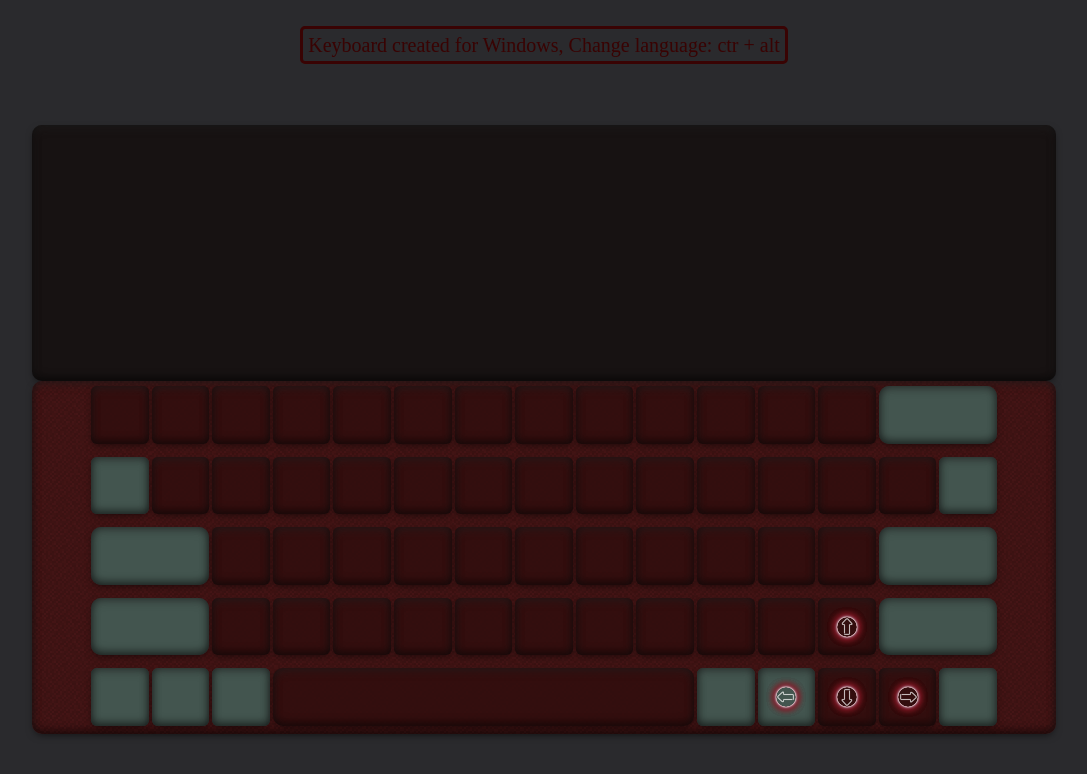
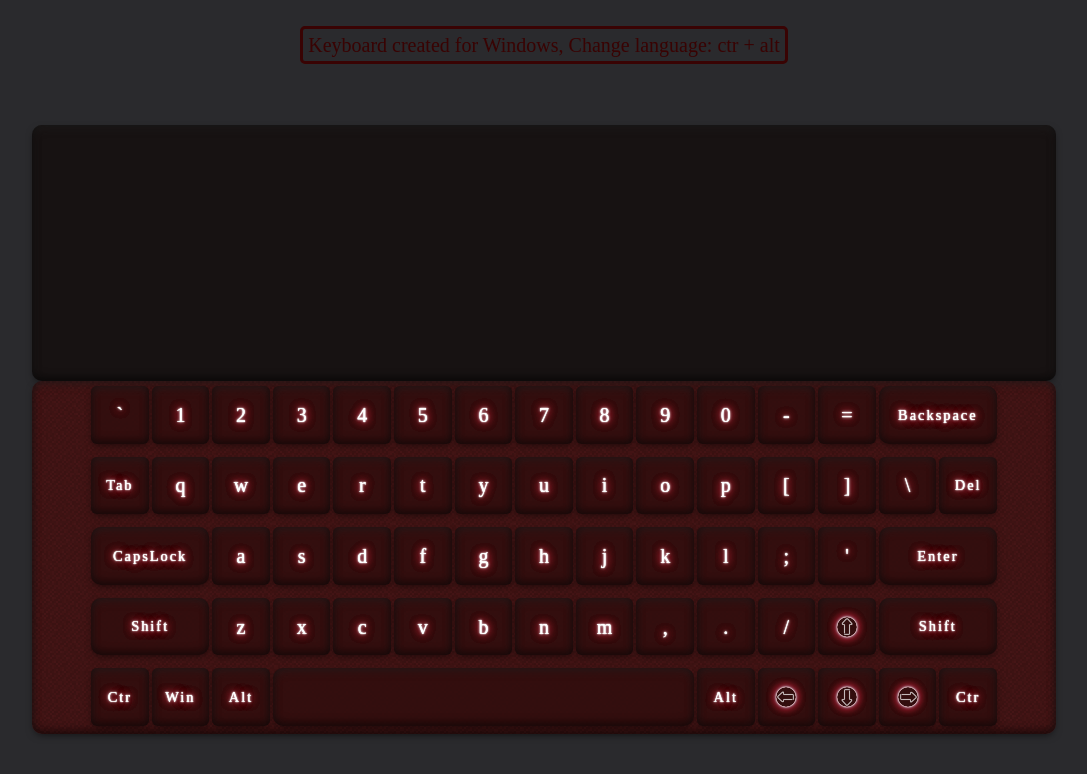
Before and after one commit to vikkitorry/Virtual-Keyboard, a plain HTML site: page index.html in a window 1280 px wide. Shown: the whole page, without its empty margins (96-1183 px from the left). Drawn offline with Linux system fonts and the light colour scheme.

Commit message:
feat:  add shift and capslock feature

```diff
--- a/js/app.js
+++ b/js/app.js
@@ -1,137 +1,137 @@
 class Keyboard {
   constructor() {
     this.engLetters = {
-      Backquote: '`',
-      Digit1: '1',
-      Digit2: '2',
-      Digit3: '3',
-      Digit4: '4',
-      Digit5: '5',
-      Digit6: '6',
-      Digit7: '7',
-      Digit8: '8',
-      Digit9: '9',
-      Digit0: '0',
-      Minus: '-',
-      Equal: '=',
-      Backspace: 'Backspace',
-      Tab: 'Tab',
-      KeyQ: 'Q',
-      KeyW: 'W',
-      KeyE: 'E',
-      KeyR: 'R',
-      KeyT: 'T',
-      KeyY: 'Y',
-      KeyU: 'U',
-      KeyI: 'I',
-      KeyO: 'O',
-      KeyP: 'P',
-      BracketLeft: '[',
-      BracketRight: ']',
-      Backslash: '\\',
-      Delete: 'Del',
-      CapsLock: 'CapsLock',
-      KeyA: 'a',
-      KeyS: 's',
-      KeyD: 'd',
-      KeyF: 'f',
-      KeyG: 'g',
-      KeyH: 'h',
-      KeyJ: 'j',
-      KeyK: 'k',
-      KeyL: 'l',
-      Semicolon: ';',
-      Quote: "'",
-      Enter: 'Enter',
-      ShiftLeft: 'Shift',
-      KeyZ: 'z',
-      KeyX: 'x',
-      KeyC: 'c',
-      KeyV: 'v',
-      KeyB: 'b',
-      KeyN: 'n',
-      KeyM: 'm',
-      Comma: ',',
-      Period: '.',
-      Slash: '/',
-      ArrowUp: '',
-      ShiftRight: 'Shift',
-      ControlLeft: 'Control',
-      MetaLeft: 'Win',
-      AltLeft: 'Alt',
-      Space: ' ',
-      AltRight: 'Alt',
-      ArrowLeft: '',
-      ArrowDown: '',
-      ArrowRight: '',
-      ControlRight: 'Control',
+      Backquote: ['`', 'true'],
+      Digit1: ['1'],
+      Digit2: ['2'],
+      Digit3: ['3'],
+      Digit4: ['4'],
+      Digit5: ['5'],
+      Digit6: ['6'],
+      Digit7: ['7'],
+      Digit8: ['8'],
+      Digit9: ['9'],
+      Digit0: ['0'],
+      Minus: ['-'],
+      Equal: ['='],
+      Backspace: ['Backspace'],
+      Tab: ['Tab'],
+      KeyQ: ['q', 'true'],
+      KeyW: ['w', 'true'],
+      KeyE: ['e', 'true'],
+      KeyR: ['r', 'true'],
+      KeyT: ['t', 'true'],
+      KeyY: ['y', 'true'],
+      KeyU: ['u', 'true'],
+      KeyI: ['i', 'true'],
+      KeyO: ['o', 'true'],
+      KeyP: ['p', 'true'],
+      BracketLeft: ['[', 'true'],
+      BracketRight: [']', 'true'],
+      Backslash: ['\\', 'true'],
+      Delete: ['Del'],
+      CapsLock: ['CapsLock'],
+      KeyA: ['a', 'true'],
+      KeyS: ['s', 'true'],
+      KeyD: ['d', 'true'],
+      KeyF: ['f', 'true'],
+      KeyG: ['g', 'true'],
+      KeyH: ['h', 'true'],
+      KeyJ: ['j', 'true'],
+      KeyK: ['k', 'true'],
+      KeyL: ['l', 'true'],
+      Semicolon: [';', 'true'],
+      Quote: ["'", 'true'],
+      Enter: ['Enter'],
+      ShiftLeft: ['Shift'],
+      KeyZ: ['z', 'true'],
+      KeyX: ['x', 'true'],
+      KeyC: ['c', 'true'],
+      KeyV: ['v', 'true'],
+      KeyB: ['b', 'true'],
+      KeyN: ['n', 'true'],
+      KeyM: ['m', 'true'],
+      Comma: [',', 'true'],
+      Period: ['.', 'true'],
+      Slash: ['/', 'true'],
+      ArrowUp: [''],
+      ShiftRight: ['Shift'],
+      ControlLeft: ['Ctr'],
+      MetaLeft: ['Win'],
+      AltLeft: ['Alt'],
+      Space: [' '],
+      AltRight: ['Alt'],
+      ArrowLeft: [''],
+      ArrowDown: [''],
+      ArrowRight: [''],
+      ControlRight: ['Ctr'],
     };
 
     this.ruLetters = {
-      Backquote: 'ё',
-      Digit1: '1',
-      Digit2: '2',
-      Digit3: '3',
-      Digit4: '4',
-      Digit5: '5',
-      Digit6: '6',
-      Digit7: '7',
-      Digit8: '8',
-      Digit9: '9',
-      Digit0: '0',
-      Minus: '-',
-      Equal: '=',
-      Backspace: 'Backspace',
-      Tab: 'Tab',
-      KeyQ: 'й',
-      KeyW: 'ц',
-      KeyE: 'у',
-      KeyR: 'к',
-      KeyT: 'е',
-      KeyY: 'н',
-      KeyU: 'г',
-      KeyI: 'ш',
-      KeyO: 'щ',
-      KeyP: 'з',
-      BracketLeft: 'х',
-      BracketRight: 'ъ',
-      Backslash: '\\',
-      Delete: 'Del',
-      CapsLock: 'CapsLock',
-      KeyA: 'Ф',
-      KeyS: 'Ы',
-      KeyD: 'В',
-      KeyF: 'А',
-      KeyG: 'П',
-      KeyH: 'Р',
-      KeyJ: 'О',
-      KeyK: 'Л',
-      KeyL: 'Д',
-      Semicolon: 'Ж',
-      Quote: 'Э',
-      Enter: 'Enter',
+      Backquote: ['ё', 'true'],
+      Digit1: ['1'],
+      Digit2: ['2'],
+      Digit3: ['3'],
+      Digit4: ['4'],
+      Digit5: ['5'],
+      Digit6: ['6'],
+      Digit7: ['7'],
+      Digit8: ['8'],
+      Digit9: ['9'],
+      Digit0: ['0'],
+      Minus: ['-'],
+      Equal: ['='],
+      Backspace: ['Backspace'],
+      Tab: ['Tab'],
+      KeyQ: ['й', 'true'],
+      KeyW: ['ц', 'true'],
+      KeyE: ['у', 'true'],
+      KeyR: ['к', 'true'],
+      KeyT: ['е', 'true'],
+      KeyY: ['н', 'true'],
+      KeyU: ['г', 'true'],
+      KeyI: ['ш', 'true'],
+      KeyO: ['щ', 'true'],
+      KeyP: ['з', 'true'],
+      BracketLeft: ['х', 'true'],
+      BracketRight: ['ъ', 'true'],
+      Backslash: ['\\', 'true'],
+      Delete: ['Del'],
+      CapsLock: ['CapsLock'],
+      KeyA: ['ф', 'true'],
+      KeyS: ['ы', 'true'],
+      KeyD: ['в', 'true'],
+      KeyF: ['а', 'true'],
+      KeyG: ['п', 'true'],
+      KeyH: ['р', 'true'],
+      KeyJ: ['о', 'true'],
+      KeyK: ['л', 'true'],
+      KeyL: ['д', 'true'],
+      Semicolon: ['ж', 'true'],
+      Quote: ['э', 'true'],
+      Enter: ['Enter'],
       ShiftLeft: 'Shift',
-      KeyZ: 'Я',
-      KeyX: 'Ч',
-      KeyC: 'С',
-      KeyV: 'М',
-      KeyB: 'И',
-      KeyN: 'Т',
-      KeyM: 'Ь',
-      Comma: 'Б',
-      Period: 'Ю',
-      Slash: '.',
-      ArrowUp: '',
-      ShiftRight: 'Shift',
-      ControlLeft: 'Control',
-      MetaLeft: 'Win',
-      AltLeft: 'Alt',
-      Space: ' ',
-      AltRight: 'Alt',
-      ArrowLeft: '',
-      ArrowDown: '',
-      ArrowRight: '',
-      ControlRight: 'Control',
+      KeyZ: ['я', 'true'],
+      KeyX: ['ч', 'true'],
+      KeyC: ['с', 'true'],
+      KeyV: ['м', 'true'],
+      KeyB: ['и', 'true'],
+      KeyN: ['т', 'true'],
+      KeyM: ['ь', 'true'],
+      Comma: ['б', 'true'],
+      Period: ['ю', 'true'],
+      Slash: ['.', 'true'],
+      ArrowUp: [''],
+      ShiftRight: ['Shift'],
+      ControlLeft: ['Ctr'],
+      MetaLeft: ['Win'],
+      AltLeft: ['Alt'],
+      Space: [' '],
+      AltRight: ['Alt'],
+      ArrowLeft: [''],
+      ArrowDown: [''],
+      ArrowRight: [''],
+      ControlRight: ['Ctr'],
     };
 
     this.lang = 'ru';
@@ -154,11 +154,10 @@
     window.insertAdjacentElement('afterbegin', this.createElm('pre', 'window__text'));
     body.insertAdjacentElement('afterbegin', main);
     body.insertAdjacentElement('afterbegin', this.createElm('div', 'window__desc'));
-    const lines = document.querySelectorAll('.keyboard__line');
-    this.addId()/*
-    for (let i = 0; i < 5; i++) {
-      addClassChar(i, lines[i]);
-    }*/
+    const keys = document.querySelectorAll('.key');
+    const textWindow = document.querySelector('.window__text');
+    this.addIdContent(keys)
+    this.addMessage(keys, textWindow)
   }
 
   createElm(element, className) {
@@ -181,14 +180,99 @@
     }
   }
 
-  addId() {
-    const keys = document.querySelectorAll('.key');
-    console.log(keys)
+  addIdContent(keys) {
     const keysObj = Object.keys(this.engLetters);
     keys.forEach((el, i) => {
       el.setAttribute('id', keysObj[i]);
+      const dataElm = this.engLetters[keysObj[i]]
+      if (dataElm[1]) {
+        el.dataset.symbol = 'true';
+      }
+      el.textContent = dataElm[0];
+    });
+
+  }
+
+  addMessage(buttons, textWindow) {
+    const symbolsArr = document.querySelectorAll('[data-symbol="true"]')
+    buttons.forEach((el) => {
+      el.addEventListener('click', () => {
+        if (el.dataset.symbol) {
+          textWindow.textContent += el.textContent;
+        } else {
+          this.checkBtn(el.id, textWindow, symbolsArr)
+        }
+      });
+
+      function addActionForShift() {
+        symbolsArr.forEach((item) => {
+          if (item.textContent === item.textContent.toLowerCase()) {
+            item.textContent = item.textContent.toUpperCase();
+            console.log(1)
+          } else {
+            item.textContent = item.textContent.toLowerCase();
+            console.log(111)
+          }
+        });
+      }
+
+      if (el.id === 'ShiftLeft') {
+        el.addEventListener('mousedown', () => {
+          addActionForShift();
+        });
+        el.addEventListener('mouseup', () => {
+          addActionForShift();
+        });
+      }
     });
   }
+
+
+
+
+  checkBtn(btnCode, textWindow, symbolsArr) {
+    switch (btnCode) {
+      case 'Backspace':
+        textWindow.textContent = textWindow.textContent.slice(0, -1);
+        break;
+      case 'Tab':
+        textWindow.textContent += '    ';
+        break;
+      case 'Space':
+        textWindow.textContent += ' ';
+        break;
+      case 'Delete':
+        textWindow.textContent = '';
+      break;
+      case 'CapsLock':
+        for (let i = 0; i < symbolsArr.length; i++) {
+          if (!this.isCaps) {
+            symbolsArr[i].textContent = symbolsArr[i].textContent.toUpperCase();
+          } else {
+            symbolsArr[i].textContent = symbolsArr[i].textContent.toLowerCase();
+          }
+        }
+        this.isCaps = !this.isCaps
+      break;
+      case 'Enter':
+        textWindow.textContent += '\n';
+      break;
+      case 'ArrowUp':
+        textWindow.textContent += '↑';
+      break;
+      case 'ArrowDown':
+        textWindow.textContent += '↓';
+      break;
+      case 'ArrowRight':
+        textWindow.textContent += '→';
+      break;
+      case 'ArrowLeft':
+        textWindow.textContent += '←';
+      break;
+      default:
+    }
+  }
+
 
 }
 
--- a/styles.css
+++ b/styles.css
@@ -54,6 +54,7 @@
     0 0 4px rgb(171, 6, 6);
   letter-spacing: 5px;
   overflow-y: scroll;
+  padding-left: 5px;
 }
 
 .window__desc {
@@ -120,11 +121,10 @@
   border-radius: 10px;
 }
 
-#Tab, #ControlRight, #ControlLeft, #MetaLeft, #AltRight, #ArrowLeft, #Delete,
+#Tab, #ControlRight, #ControlLeft, #MetaLeft, #AltRight, #Delete,
 #Backspace, #ShiftLeft, #CapsLock, #Enter, #ShiftRight, #AltLeft{
   font-size: 90%;
   letter-spacing: 2px;
-  background-color: rgb(67, 85, 79);
 }
 
 #Space {
```
